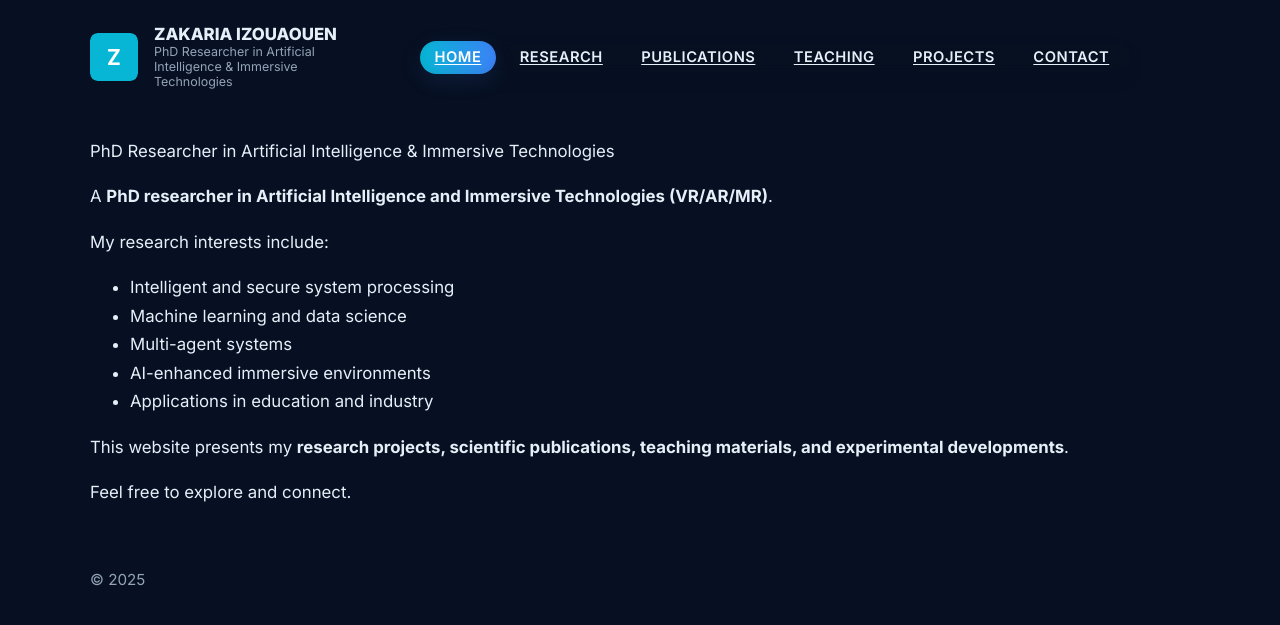
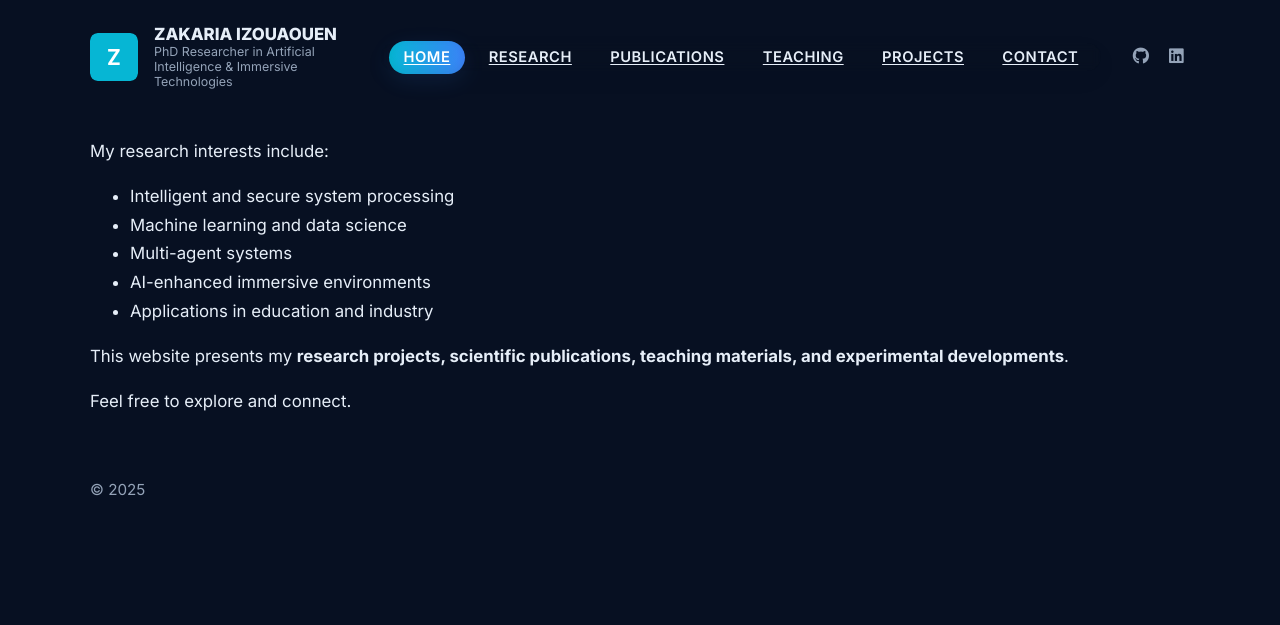
Before and after one commit to zkrzn/zkrzn.github.io, a Jekyll site: the page built from index.md, in a window 1280 px wide. Shown: the top 625 px of the page. Built offline with Jekyll 4.4.1, drawn with Linux system fonts in a browser that asks for light colours.

Commit message:
Fix dark mode and navbar on all pages

```diff
--- a/_config.yml
+++ b/_config.yml
@@ -1,4 +1,4 @@
-remote_theme: "pages-themes/architect"
+# Using custom layouts (no remote_theme)
 logo: /assets/images/logo.svg
 
 title: ZAKARIA IZOUAOUEN
--- a/_layouts/default.html
+++ b/_layouts/default.html
@@ -1,5 +1,5 @@
 <!doctype html>
-<html lang="en">
+<html lang="en" data-theme="dark">
   <head>
     <meta charset="utf-8">
     <meta name="viewport" content="width=device-width,initial-scale=1">
@@ -9,6 +9,7 @@
     <!-- Fonts / icons -->
     <link rel="preconnect" href="https://fonts.gstatic.com" crossorigin>
     <link href="https://fonts.googleapis.com/css2?family=Inter:wght@400;600;700;800&display=swap" rel="stylesheet">
+    <link rel="stylesheet" href="https://cdnjs.cloudflare.com/ajax/libs/font-awesome/6.5.1/css/all.min.css" crossorigin="anonymous">
 
     <!-- Custom styles -->
     <link rel="stylesheet" href="{{ '/assets/css/custom.css' | relative_url }}">
--- a/_layouts/home.html
+++ b/_layouts/home.html
@@ -3,8 +3,6 @@
 ---
 
 <section class="home-intro" aria-labelledby="home-heading">
-  <!-- site title kept in masthead to avoid repetition -->
   <h1 class="sr-only" id="home-heading">{{ site.title }}</h1>
-  {% if site.subtitle %}<p class="lead">{{ site.subtitle }}</p>{% endif %}
   {{ content }}
 </section>
--- a/index.md
+++ b/index.md
@@ -2,8 +2,6 @@
 layout: home
 author_profile: true
 ---
-
-A **PhD researcher in Artificial Intelligence and Immersive Technologies (VR/AR/MR)**.
 
 My research interests include:
 - Intelligent and secure system processing
```
